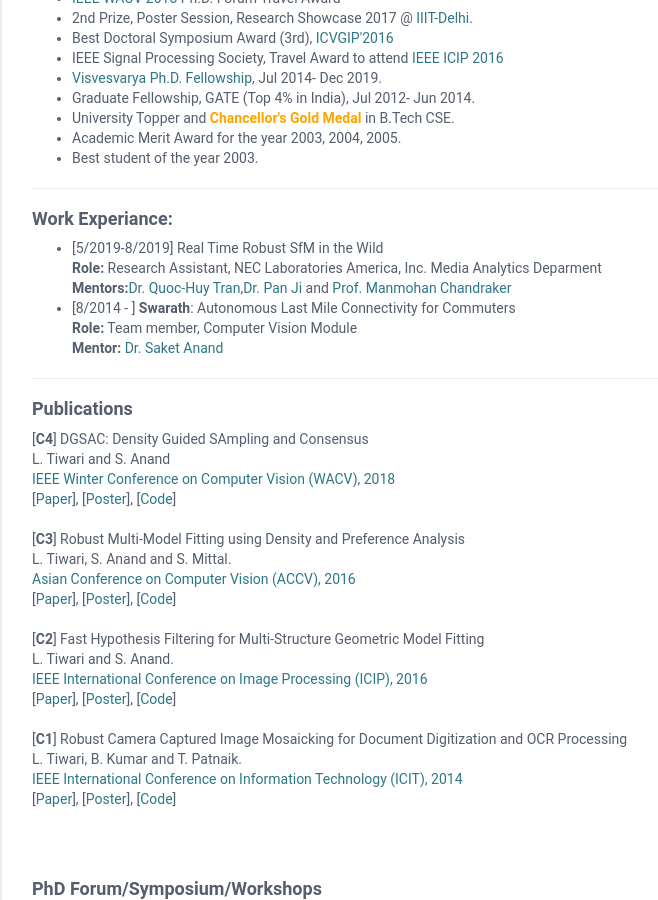
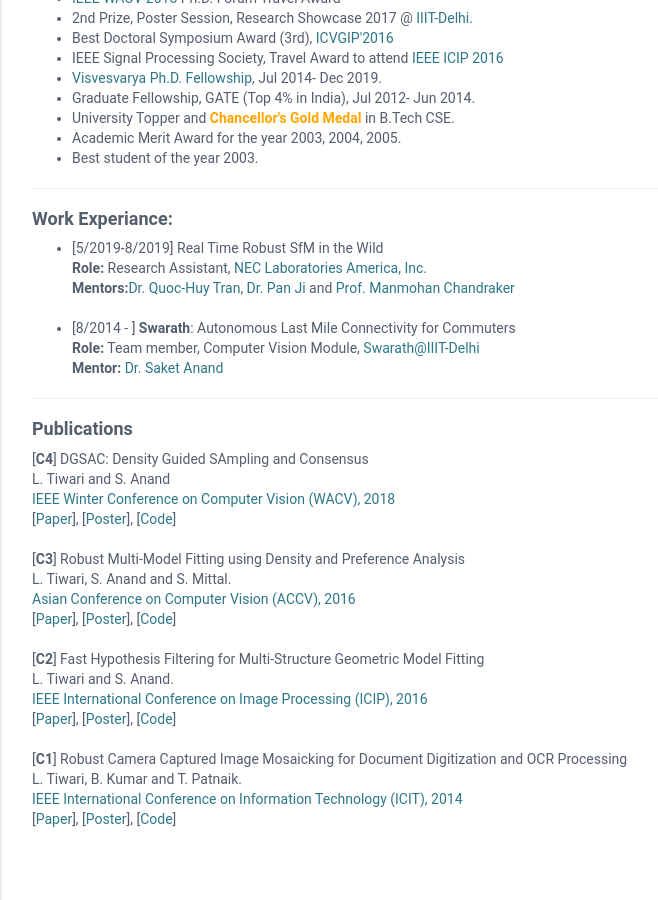
Before and after one commit to lokender/lokender.github.io, a Jekyll site: the page built from index.html, in a window 1280 px wide and 900 px high, scrolled down 554 px. Shown: the whole window, without its empty margins (288-946 px from the left). Built offline with Jekyll 4.4.1, drawn with Linux system fonts in a browser that asks for light colours.

Commit message:
Update aboutme.html
u

```diff
--- a/_includes/aboutme.html
+++ b/_includes/aboutme.html
@@ -31,15 +31,16 @@
 <strong><h4>Work Experiance:</h4></strong>
 <ul>
 	<li>[5/2019-8/2019] Real Time Robust SfM in the Wild </br>
-	<b>Role:</b> Research Assistant, NEC Laboratories America, Inc. Media Analytics Deparment</br>
-        <b>Mentors:</b><a href="http://www.nec-labs.com/quoc-huy-tran">Dr. Quoc-Huy Tran</a>,<a href="http://www.nec-labs.com/pan-ji">Dr. Pan Ji</a> and <a href="https://cseweb.ucsd.edu/~mkchandraker/">Prof. Manmohan Chandraker</a> </li>
-
+	<b>Role:</b> Research Assistant, <a href="http://www.nec-labs.com/research-departments/media-analytics/media-analytics-people">NEC Laboratories America, Inc.</a> </br>
+        <b>Mentors:</b><a href="http://www.nec-labs.com/quoc-huy-tran">Dr. Quoc-Huy Tran</a>, <a href="http://www.nec-labs.com/pan-ji">Dr. Pan Ji</a> and <a href="https://cseweb.ucsd.edu/~mkchandraker/">Prof. Manmohan Chandraker</a> </li>
+</br>
 <li>[8/2014 - ] <b>Swarath</b>: Autonomous Last Mile Connectivity for Commuters</br>
-<b>Role:</b> Team member, Computer Vision Module</br>
+<b>Role:</b> Team member, Computer Vision Module, <a href="https://www.facebook.com/swarathatiiitd/">Swarath@IIIT-Delhi</a> </br>
 <b>Mentor:</b><a href="https://faculty.iiitd.ac.in/~anands/"> Dr. Saket Anand </a></li>
 </ul>
 
 <hr>
+
 
 <h4><strong>Publications</strong></h4>
 [<b>C4</b>] DGSAC: Density Guided SAmpling and Consensus </br>
```
